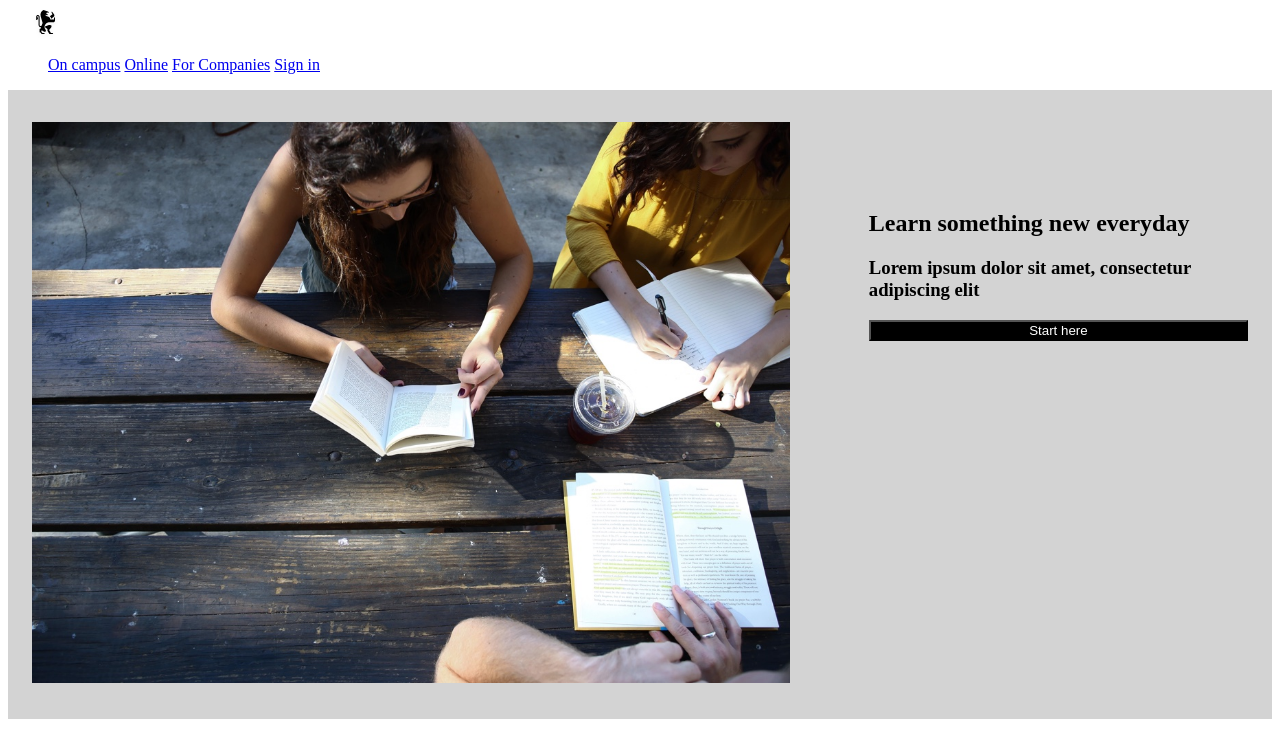
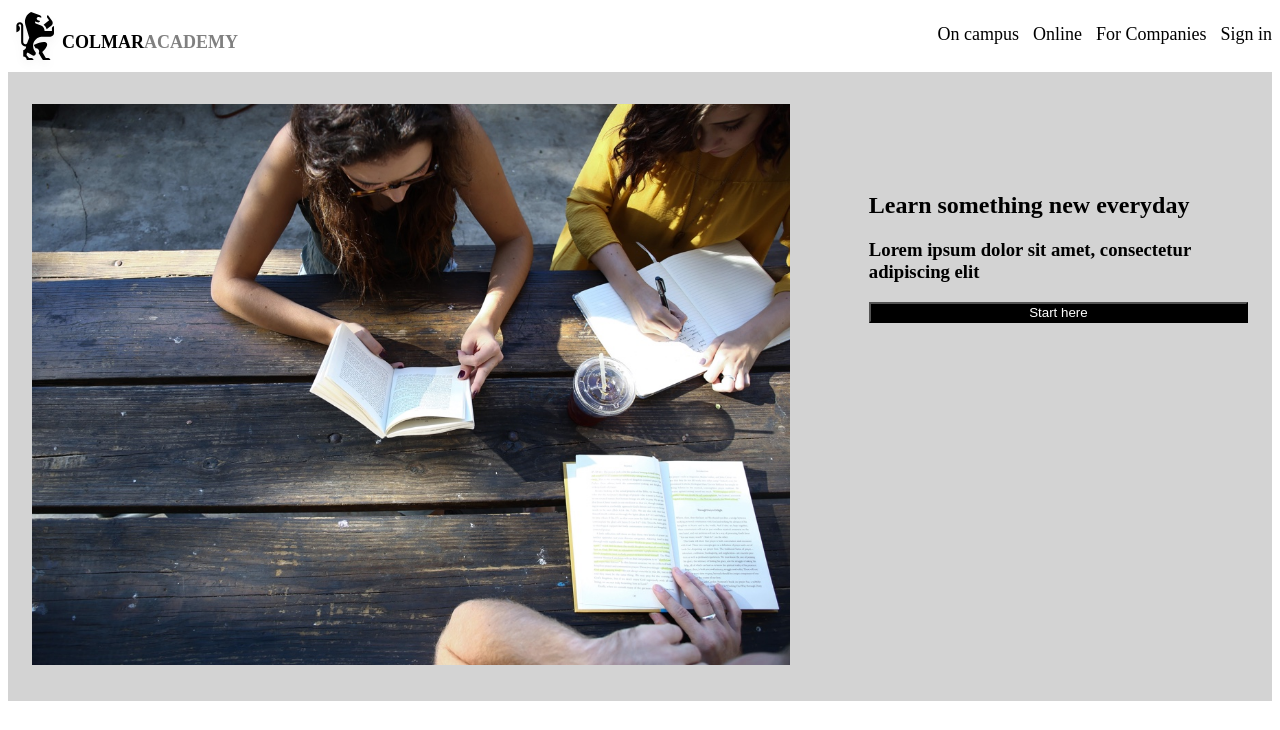
Before and after one commit to Tevi22/capstone_colmar_assets, a plain HTML site: page index.html in a window 1280 px wide. Shown: the top 730 px of the page. Drawn offline with Linux system fonts and the light colour scheme.

Commit message:
header completed

```diff
--- a/index.html
+++ b/index.html
@@ -9,10 +9,20 @@
     <body>
         <!--Header Section-->
         <header>
-            <div class="Desktop">
+            <div class="desktop">
                 <div class="logo">
                     <img src="/resources/images/ic-logo.svg">
                 </div>
+                <div class="school">
+                    <div class="school1">
+                        <h4>COLMAR</h4>
+                    </div>
+                    <div class="school2">
+                        <h4>ACADEMY</h4>
+                    </div>
+
+                </div>
+            </div>
                 <div class="nav">
                     <ul>
                         <li><a href="#">On campus</a></li>
@@ -21,7 +31,6 @@
                         <li><a href="#">Sign in</a></li>
                     </ul>
                 </div>
-            </div>
         </header>
         <!--Banner Section-->
         <div class="landing">
--- a/resources/css/main.css
+++ b/resources/css/main.css
@@ -1,24 +1,48 @@
-
 /* Header */
 header {
     height: 64px;
-    display: inline;
-}
-
-.desktop{
+    width: auto;
     display: flex;
     justify-content: space-between;
 }
 
+.desktop {
+    display: flex;
+}
+
 .logo {
-    height: 32px;
+    display: flex;
+    justify-content: flex-start;
+    min-height: 32px;
+
+}
+
+.school {
+    display: flex;
+    justify-content: flex-start;
+    font-size: 18px;
+}
+
+.school2 {
+    color: gray;
+}
+.nav{
+    display: flex;
+    justify-content: space-between;
     padding-left: 24px;
-    text-align: start;
+
 }
 
 
 li {
     display: inline;
+    font-size: 18px;
+    padding-left: 10px;
+}
+
+li a{
+    color: black;
+    text-decoration: none;
 }
 
 /* Banner */
@@ -32,11 +56,11 @@ li {
     justify-content: flex-start;
 }
 
-.banner{
+.banner {
     display: inline;
 }
 
-.banner div{
+.banner div {
     max-width: 30%;
     position: relative;
     float: right;
@@ -45,12 +69,12 @@ li {
 
 }
 
-.banner img{
+.banner img {
     max-width: 60%;
     padding: 32px 24px 32px 24px;
 }
 
-button{
+button {
     background-color: black;
     color: white;
     display: block;
@@ -68,7 +92,7 @@ button{
     display: flex
 }
 
-.info .main{
+.info .main {
     max-width: 60%;
     display: flex;
     flex-direction: column;
@@ -85,19 +109,17 @@ button{
 
 }
 
-.content{
+.content {
     max-width: 100%;
     display: flex;
     flex-direction: row;
 }
 
-.photo img{
+.photo img {
     max-width: 50%;
 }
 
-.item1{
-
-}
+.item1 {}
 
 /* Course */
 
@@ -124,14 +146,14 @@ button{
 
 }
 
-.course{
+.course {
     background: white;
     max-width: 25%;
     margin-bottom: 32px;
     margin-left: 32px;
 }
 
-.course img{
+.course img {
     max-width: 100%;
     height: auto;
 }
@@ -153,25 +175,23 @@ button{
     flex-direction: row;
 }
 
-,urban {
+,
+urban {
     max-width: 60%;
     display: flex;
     flex-direction: column;
     padding: 32px 24px 24px 24px;
 }
 
-.urban
-h2,
-h3{
-
-}
+.urban h2,
+h3 {}
 
 video {
     max-width: 60%;
 }
 
 
-.container{
+.container {
     max-width: 40%;
 
 }
@@ -181,6 +201,6 @@ video {
     display: flex
 }
 
-item3 img{
-    max-width:35% ;
+item3 img {
+    max-width: 35%;
 }
```
